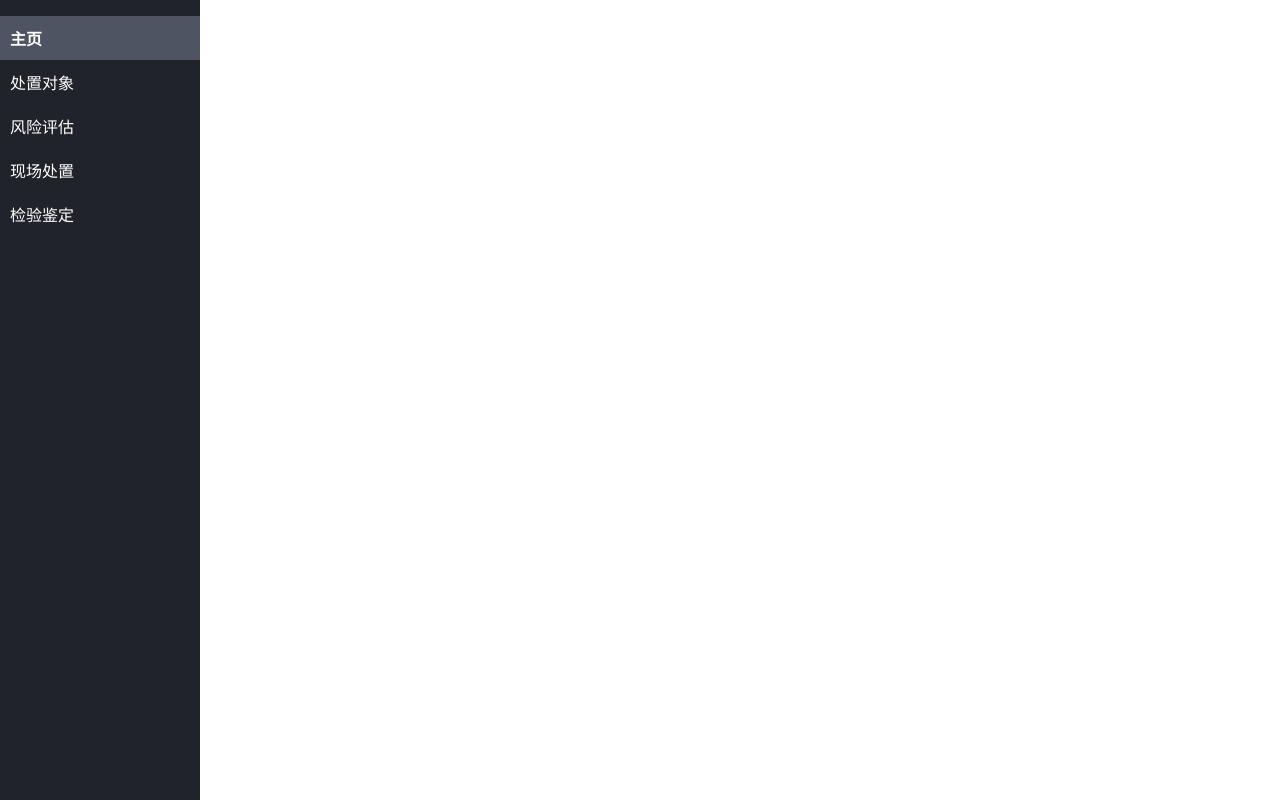
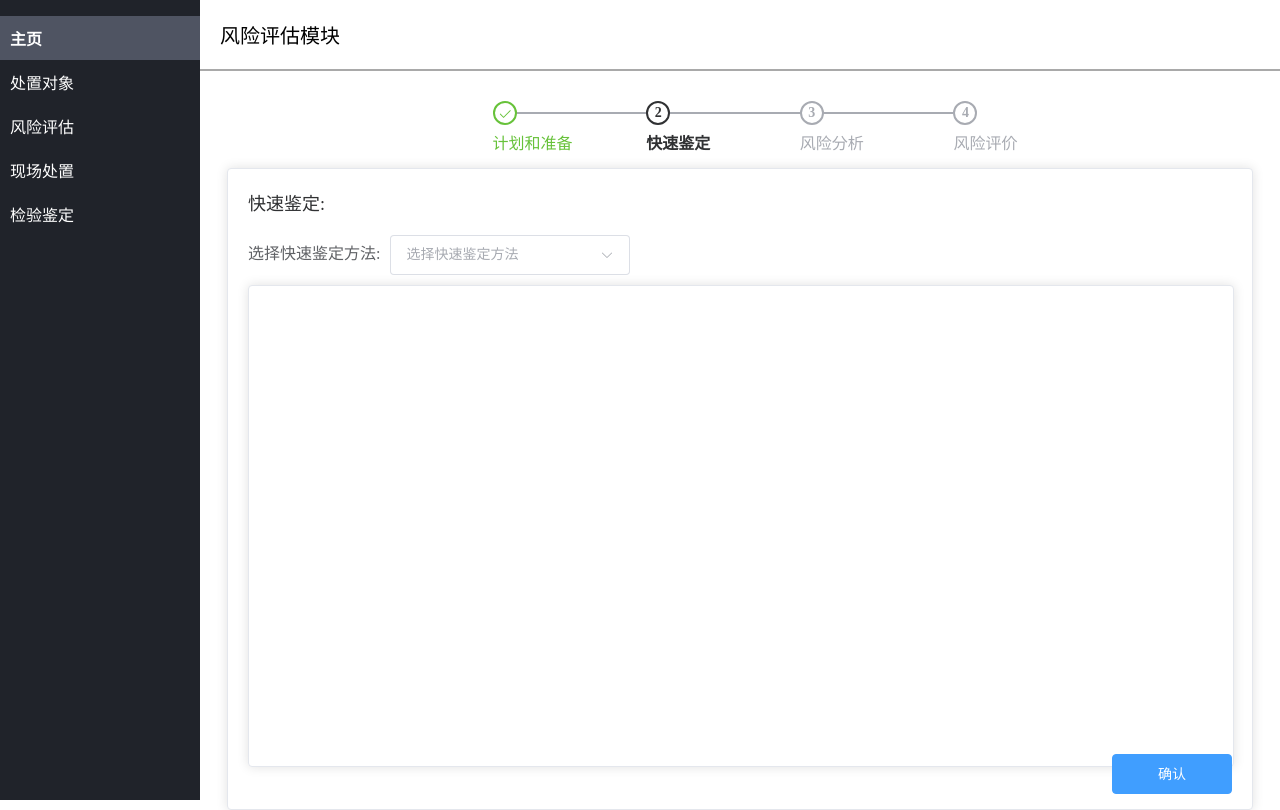
Before and after one commit to zhoumuyao/swaq-web, a Vue app: page /raman in a window 1280 px wide. Built offline with nearby package versions, Linux system fonts and the light colour scheme.

Commit message:
增加了快速检测模块

```diff
--- /dev/null
+++ b/src/components/rapidIdentification/basePairs.vue
@@ -0,0 +1,12 @@
+<script setup>
+
+</script>
+
+<template>
+  <div>111</div>
+
+</template>
+
+<style scoped>
+
+</style>
--- /dev/null
+++ b/src/components/rapidIdentification/infrared.vue
@@ -0,0 +1,12 @@
+<script setup>
+
+
+</script>
+
+<template>
+    <div>222</div>
+</template>
+
+<style scoped>
+
+</style>
--- /dev/null
+++ b/src/components/rapidIdentification/raman.vue
@@ -0,0 +1,12 @@
+<script setup>
+
+</script>
+
+<template>
+  <div>33555555555</div>
+
+</template>
+
+<style scoped>
+
+</style>
--- a/src/router/index.js
+++ b/src/router/index.js
@@ -49,6 +49,28 @@ const router = createRouter({
       component:()=>import('@/views/risk/risk0.vue')
     },
     {
+      path:'/rapid_identification',
+      name:'rapid_identification',
+      component:()=>import('@/views/risk/rapid_identification.vue'),
+      children:[
+        {
+          path:'/basePairs',
+          name:'basePairs',
+          component:()=>import('@/components/rapidIdentification/basePairs.vue'),
+        },
+        {
+          path:'/infrared',
+          name:'infrared',
+          component:()=>import('@/components/rapidIdentification/infrared.vue'),
+        },
+        {
+          path:'/raman',
+          name:'raman',
+          component:()=>import('@/components/rapidIdentification/raman.vue'),
+        }
+      ]
+    },
+    {
       path:'/handle',
       name:'handle',
       component:()=>import('@/views/handle.vue')
--- /dev/null
+++ b/src/views/risk/rapid_identification.vue
@@ -0,0 +1,171 @@
+<template>
+    <div class="app">
+        <div class="content">
+            <div style="padding: 20px; border-bottom:solid 2px ; border-color: darkgray;">
+                <label style="font: 20px Extra large;">风险评估模块</label>
+            </div>
+            <div class="steps">
+                <el-steps :active="1" finish-status="success" style="width: 50%; margin-left: 25%;">
+                    <el-step title="计划和准备"></el-step>
+                    <el-step title="快速鉴定"></el-step>
+                    <el-step title="风险分析"></el-step>
+                    <el-step title="风险评价"></el-step>
+                </el-steps>
+            </div>
+            <div class="prepare-container">
+                <el-card class="prepare-form">
+                    <div style="width: 100%;">
+                        <label class="label">快速鉴定:</label>
+                    </div>
+                    <div>
+                        <label style="font-size: 16px; color: #606266;">选择快速鉴定方法:</label>
+                        <el-select @change="methodChanged" v-model="identifyMethod" placeholder="选择快速鉴定方法" size="large"
+                            style="width: 240px; margin-left: 10px;">
+                            <el-option v-for="item in options" :key="item.value" :label="item.label"
+                                :value="item.value" />
+                        </el-select>
+                    </div>
+                    <el-card class="detectionCard">
+                        <div v-if="isBasePairs == true">
+                            <router-view v-slot="{ Component }">
+                                <transition name="el-fade-in-linear" mode="out-in">
+                                    <component :is="Component" style="height: 100%"/>
+                                </transition>
+                            </router-view>
+                        </div>
+                        <div v-if="isInfrared == true">
+                            <router-view v-slot="{ Component }">
+                                <transition name="el-fade-in-linear" mode="out-in">
+                                    <component :is="Component" style="height: 100%"/>
+                                </transition>
+                            </router-view>
+                        </div>
+                        <div v-if="isRaman == true">
+                            <router-view v-slot="{ Component }">
+                                <transition name="el-fade-in-linear" mode="out-in">
+                                    <component :is="Component" style="height: 100%"/>
+                                </transition>
+                            </router-view>
+                        </div>
+                    </el-card>
+                    <div class="next-button">
+                        <el-button size="large" type="primary" style="width: 120px;"
+                            @click="isRapidIdentify = true">确认</el-button>
+                    </div>
+                </el-card>
+            </div>
+        </div>
+    </div>
+</template>
+
+<script setup>
+import { get } from "@/net";
+import { ElMessage } from "element-plus";
+import { useRouter } from "vue-router";
+import Sidebar from '../../components/sideBar/SideBar.vue';
+import { ref, reactive } from 'vue';
+import { Delete, RefreshRight, Search, Plus, Filter } from "@element-plus/icons-vue"
+import router from "@/router/index.js";
+
+const isBasePairs = ref(false);
+const isInfrared = ref(false);
+const isRaman = ref(false);
+const identifyMethod = ref([]);
+const options = [
+    {
+        value: 'basePairs',
+        label: '碱基对检测',
+    },
+    {
+        value: 'infrared',
+        label: '红外检测',
+    },
+    {
+        value: 'raman',
+        label: '拉曼检测',
+    }
+]
+
+const methodChanged = (value) => {
+    if (value == 'basePairs') {
+        isBasePairs.value = true;
+        isInfrared.value = false;
+        isRaman.value = false;
+        router.push('/basePairs')
+    }
+    if (value == 'infrared') {
+        isBasePairs.value = false;
+        isInfrared.value = true;
+        isRaman.value = false;
+        router.push('/infrared')
+    }
+    if (value == 'raman') {
+        isBasePairs.value = false;
+        isInfrared.value = false;
+        isRaman.value = true;
+        router.push('/raman')
+    }
+}
+</script>
+
+<style scoped>
+.app {
+    display: flex;
+}
+
+.content {
+    flex: 1;
+    margin-left: 200px;
+    /* 与侧边栏宽度对应 */
+    /* 添加其他样式，如内容区域的填充等 */
+}
+
+.description {
+    display: grid;
+    grid-template-columns: 1fr 1fr;
+    grid-gap: 10px;
+    margin: 0px
+}
+
+
+.label {
+    font: 18px large;
+    font-family: "PingFang SC";
+    margin: 0 10px 20px 0;
+    color: #303133;
+    display: block;
+}
+
+.prepare-container {
+    display: flex;
+    justify-content: center;
+    align-items: flex-start;
+    margin-top: 10px;
+    /* 上边界距离 */
+}
+
+.prepare-form {
+    height: 80vh;
+    width: 80vw;
+    position: relative;
+}
+
+.steps {
+    margin-left: 30px;
+    margin-top: 30px;
+}
+
+.detectionCard {
+    margin-top: 10px;
+    height: 60vh;
+    width: 100%;
+}
+
+.next-button {
+    position: absolute;
+    bottom: 15px;
+    /* 距离底部的间距 */
+    right: 20px;
+    /* 距离右侧的间距 */
+}
+</style>
--- a/src/views/risk/risk0.vue
+++ b/src/views/risk/risk0.vue
@@ -9,7 +9,7 @@
             <div class="steps">
                 <el-steps :active="0" finish-status="success" style="width: 50%; margin-left: 25%;">
                     <el-step title="计划和准备"></el-step>
-                    <el-step title="风险识别"></el-step>
+                    <el-step title="风险识别/快速鉴定"></el-step>
                     <el-step title="风险分析"></el-step>
                     <el-step title="风险评价"></el-step>
                 </el-steps>
@@ -84,10 +84,16 @@
                             </el-form>
                         </div>
                         <div class="next-button">
+                            <el-button size="large" type="primary" style="width: 120px;" @click="isRapidIdentify = true">确认</el-button>
+                        </div>
+                        <el-dialog v-model="isRapidIdentify" title="是否进行快速鉴定" width="600px" draggable>
+                            <router-link :to="{ path: '/rapid_identification' }">
+                                <el-button type="primary" style="margin-left: 20%; width: 20%;" @click="isRapidIdentify = false">进行快速鉴定</el-button>
+                            </router-link>
                             <router-link :to="{ path: '/risk' }">
-                                <el-button size="large" type="primary" style="width: 120px;">确认</el-button>
+                                <el-button type="success" style="margin-left: 10%; width: 20%;" @click="isRapidIdentify = false">进行常规鉴定</el-button>
                             </router-link>
-                        </div>
+                        </el-dialog>
                         <el-dialog v-model="addperson" title="选择风险评估人员" width="600px" draggable>
                             <el-input style="display: inline-block; width: 30%; margin:0 10px 0 60%;" v-model="personID"
                                 placeholder="请输入警务号"></el-input>
@@ -156,6 +162,7 @@ import Sidebar from '../../components/sideBar/SideBar.vue';
 import { ref, reactive } from 'vue';
 import { Delete, RefreshRight, Search, Plus, Filter } from "@element-plus/icons-vue"
 
+const isRapidIdentify = ref(false)
 const guideButton = ref(false)
 const PDFsrc = ref("")
 const isViewPdf20 = ref(false);
--- a/src/views/risk/risk2.vue
+++ b/src/views/risk/risk2.vue
@@ -10,7 +10,7 @@
       <div style="margin-left: 30px; margin-top: 30px;">
         <el-steps :active="2" finish-status="success" style="width: 50%; margin-left: 25%;">
           <el-step title="计划和准备"></el-step>
-          <el-step title="风险识别"></el-step>
+          <el-step title="风险识别/快速鉴定"></el-step>
           <el-step title="风险分析"></el-step>
           <el-step title="风险评价"></el-step>
         </el-steps>
--- a/src/views/risk/risk3.vue
+++ b/src/views/risk/risk3.vue
@@ -9,7 +9,7 @@
             <div style="margin-left: 30px; margin-top: 30px;">
                 <el-steps :active="3" finish-status="success" style="width: 50%; margin-left: 25%;">
                     <el-step title="计划和准备"></el-step>
-                    <el-step title="风险识别"></el-step>
+                    <el-step title="风险识别/快速鉴定"></el-step>
                     <el-step title="风险分析"></el-step>
                     <el-step title="风险评价"></el-step>
                 </el-steps>
```
